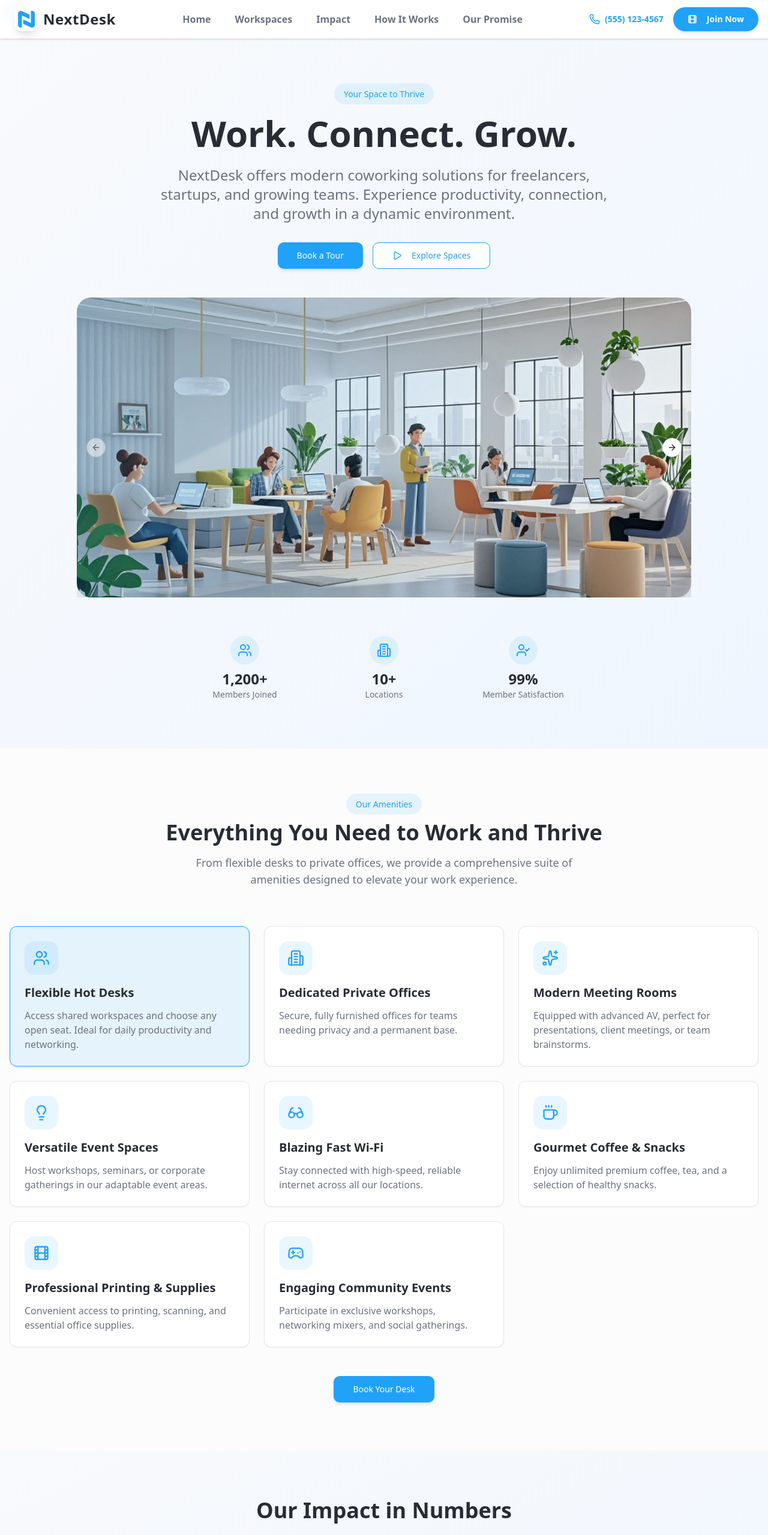
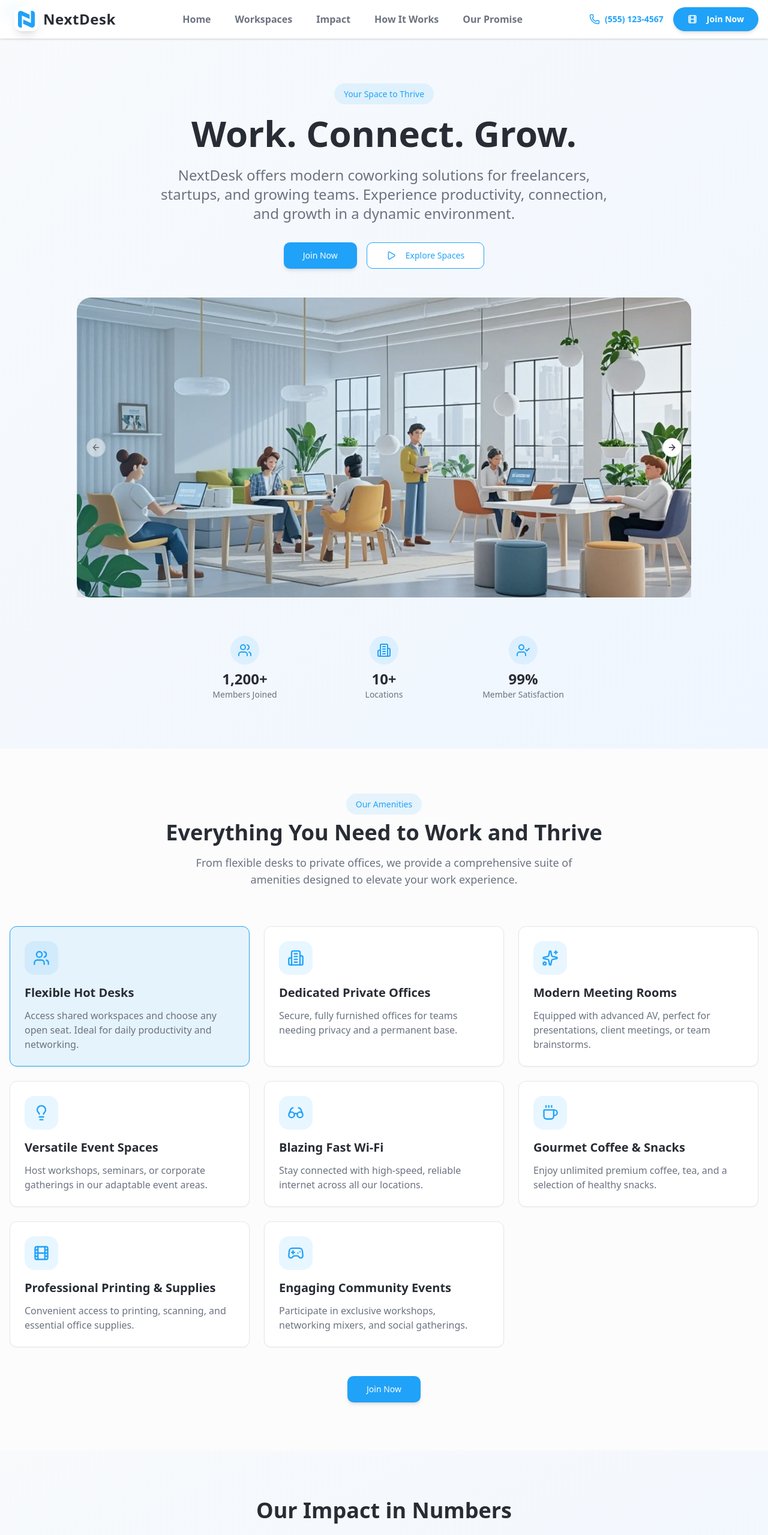
Before and after one commit to henrydaoo/nextdesk, a React (Vite) app: page / in a window 1280 px wide. Shown: the top 2559 px of the page at 60% size. Built offline with nearby package versions, Linux system fonts and the light colour scheme.

Commit message:
feat: trigger open chatbot

```diff
--- a/src/components/Header.tsx
+++ b/src/components/Header.tsx
@@ -1,6 +1,7 @@
 import { useState } from "react";
 import { scrollToSection } from "@/lib/scrollToSection";
 import { Button } from "@/components/ui/button";
+import { openTidioChat } from "@/lib/openTidioChat";
 import { Menu, X, Film, Phone } from "lucide-react";
 import nextDeskLogo from "@/assets/nextdesk-blue.png";
 
@@ -66,6 +67,7 @@ const Header = () => {
             <Button
               variant="default"
               className="hover-scale font-semibold px-6 py-2 rounded-full"
+              onClick={openTidioChat}
             >
               <Film size={16} className="mr-2" />
               Join Now
@@ -98,7 +100,7 @@ const Header = () => {
                   <Phone size={16} />
                   <span>Hotline: (555) 123-4567</span>
                 </div>
-                <Button variant="default" className="w-full">
+                <Button variant="default" className="w-full" onClick={openTidioChat}>
                   <Film size={16} className="mr-2" />
                   Join Now
                 </Button>
--- a/src/components/HeroSection.tsx
+++ b/src/components/HeroSection.tsx
@@ -9,6 +9,7 @@ import {
 } from "@/components/ui/carousel";
 import { Play, Users, Building2, UserCheck } from "lucide-react";
 import { Button } from "./ui/button";
+import { openTidioChat } from "@/lib/openTidioChat";
 
 const HeroSection = () => {
   const [isVisible, setIsVisible] = useState(false);
@@ -66,8 +67,8 @@ const HeroSection = () => {
           </h2>
 
           <div className="flex flex-col sm:flex-row gap-4 justify-center mb-12">
-            <Button size="lg" className="hover-scale">
-              Book a Tour
+            <Button size="lg" className="hover-scale" onClick={openTidioChat}>
+              Join Now
             </Button>
             <Button
               variant="outline"
--- a/src/components/MembershipPlansSection.tsx
+++ b/src/components/MembershipPlansSection.tsx
@@ -2,6 +2,7 @@ import { useEffect, useState } from "react";
 import { Card } from "./ui/card";
 import { CheckCircle } from "lucide-react";
 import { Button } from "./ui/button";
+import { openTidioChat } from "@/lib/openTidioChat";
 
 const MembershipPlansSection = () => {
   const [isVisible, setIsVisible] = useState(false);
@@ -160,6 +161,7 @@ const MembershipPlansSection = () => {
                     : ""
                 }`}
                 size="lg"
+                onClick={openTidioChat}
               >
                 Choose Plan
               </Button>
--- a/src/components/ServicesSection.tsx
+++ b/src/components/ServicesSection.tsx
@@ -13,6 +13,7 @@ import {
   Users,
   Coffee,
 } from "lucide-react";
+import { openTidioChat } from "@/lib/openTidioChat";
 
 const ServicesSection = () => {
   const [isVisible, setIsVisible] = useState(false);
@@ -139,8 +140,8 @@ const ServicesSection = () => {
           className={`text-center mt-12 fade-in ${isVisible ? "visible" : ""}`}
           style={{ animationDelay: "600ms" }}
         >
-          <Button size="lg" className="hover-scale">
-            Book Your Desk
+          <Button size="lg" className="hover-scale" onClick={openTidioChat}>
+            Join Now
           </Button>
         </div>
       </div>
--- a/src/components/StatsSection.tsx
+++ b/src/components/StatsSection.tsx
@@ -1,4 +1,5 @@
 import { useEffect, useState } from "react";
+import { openTidioChat } from "@/lib/openTidioChat";
 import { Users, Building2, UserCheck, Coffee } from "lucide-react";
 import { Button } from "@/components/ui/button";
 
@@ -128,8 +129,9 @@ const StatsSection = () => {
             size="lg"
             variant="outline"
             className="hover-scale border-primary text-primary px-8 py-4 text-lg font-semibold rounded-full"
+            onClick={openTidioChat}
           >
-            Join the Community
+            Join Us Now
           </Button>
           <div className="text-muted-foreground mt-4">
             Become a part of NextDesk and unlock your potential.
--- /dev/null
+++ b/src/lib/openTidioChat.ts
@@ -0,0 +1,21 @@
+declare global {
+  interface Window {
+    tidioChatApi?: {
+      open: () => void;
+      [key: string]: any;
+    };
+  }
+}
+
+export function openTidioChat() {
+  if (window.tidioChatApi) {
+    window.tidioChatApi.open();
+  } else {
+    const tidioScript = document.querySelector('script[src*="tidio.co"]');
+    if (tidioScript) {
+      tidioScript.addEventListener("load", () => {
+        if (window.tidioChatApi) window.tidioChatApi.open();
+      });
+    }
+  }
+}
```
